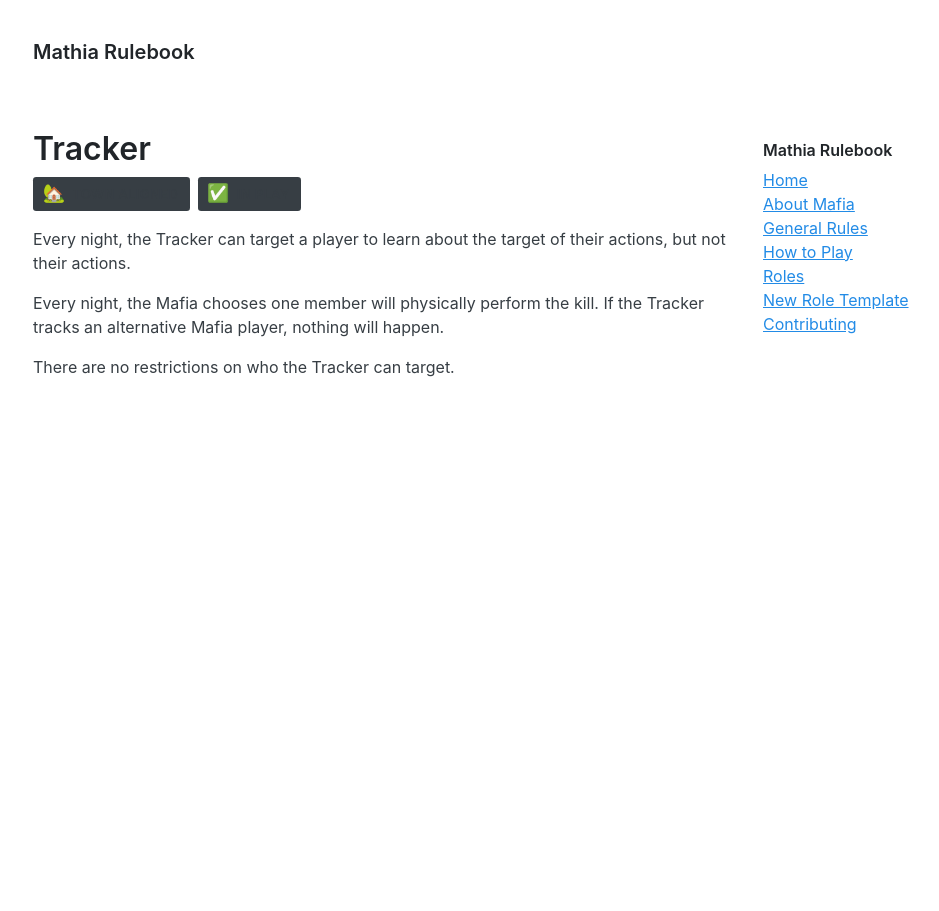
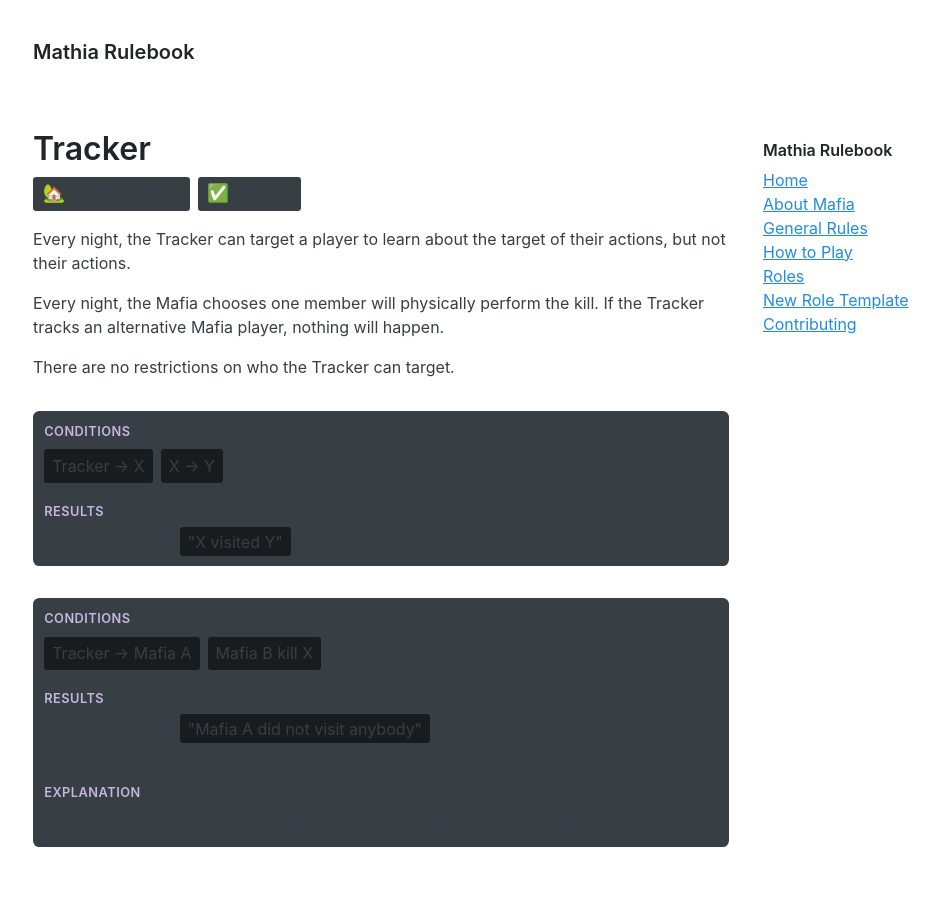
Before and after one commit to olliecheng/mathia-rulebook, a Jekyll site: the page built from roles/tracker.md, in a window 1280 px wide. Shown: the whole page, without its empty margins (151-1090 px from the left). Built offline with Jekyll 4.4.1, drawn with Linux system fonts in a browser that asks for light colours; some web fonts are replaced.

Commit message:
Interactions UI design

```diff
--- /dev/null
+++ b/_includes/interactions.html
@@ -0,0 +1,95 @@
+<div>
+    {% assign interactions = include.content | split: "---" %}
+    {% for interaction in interactions %}
+    {% assign variables = interaction | split: ";" %}
+    <!-- {{variables[0]}} with {{variables[1]}} and {{variables[2]}} -->
+    <!-- <br> -->
+    {% endfor %}
+
+    <div class="interaction">
+        <span class="header">Conditions</span>
+        <div class="interactions-item interactions-blocks-list">
+            <div>Tracker → X</div>
+            <div>X → Y</div>
+        </div>
+
+        <span class="header">Results</span>
+        <ul class="interactions-item interactions-results-list">
+            <li>Tracker is told <span>"X visited Y"</span></li>
+        </ul>
+    </div>
+
+    <div class="interaction">
+        <span class="header">Conditions</span>
+        <div class="interactions-item interactions-blocks-list">
+            <div>Tracker → Mafia A</div>
+            <div>Mafia B kill X</div>
+        </div>
+
+        <span class="header">Results</span>
+        <ul class="interactions-item interactions-results-list">
+            <li>Tracker is told <span>"Mafia A did not visit anybody"</span></li>
+            <li>Player X dies</li>
+        </ul>
+
+        <div style="height: 0.2rem"></div>
+
+        <span class="header">Explanation</span>
+        <div class="interactions-item interactions-explanation">The Tracker did not track the Mafia member who performed
+            the kill (that was Mafia B)</div>
+    </div>
+</div>
+
+<style>
+    .interaction {
+        border-radius: 0.4rem;
+        background: var(--gray-700);
+
+        width: 100%;
+        padding: 0.7rem 0.7rem 0.1rem 0.7rem;
+        margin-top: 2rem;
+    }
+
+    .interaction .header {
+        display: block;
+        margin-bottom: 0.5rem;
+
+        text-transform: uppercase;
+        font-weight: 600;
+        font-size: 0.8rem;
+
+        letter-spacing: 0.03rem;
+
+        /* opacity: 0.8; */
+        color: var(--light-accent-color);
+    }
+
+    .interactions-blocks-list {
+        display: flex;
+        flex-wrap: wrap;
+        margin-bottom: 0.3rem;
+    }
+
+    .interactions-blocks-list>div {
+        margin-right: 0.5rem;
+        margin-bottom: 0.5rem;
+    }
+
+    .interactions-results-list li span,
+    .interactions-blocks-list>div {
+        background: var(--gray-800);
+        padding: 0.3rem 0.5rem;
+        border-radius: 0.2rem;
+    }
+
+    .interactions-results-list {
+        list-style-position: outside;
+        padding-left: 1.5rem;
+    }
+
+    .interactions-explanation {}
+
+    .interactions-item {
+        margin-bottom: 0.7rem;
+    }
+</style>
--- a/roles/tracker.md
+++ b/roles/tracker.md
@@ -11,3 +11,14 @@ Every night, the Tracker can target a player to learn about the target of their
 Every night, the Mafia chooses one member will physically perform the kill. If the Tracker tracks an alternative Mafia player, nothing will happen.
 
 There are no restrictions on who the Tracker can target.
+
+{% capture interactions %}
+Tracker > X, X > Y;
+Tracker returns Y;
+Why not?;
+---
+Tracker > Mafia A, Mafia A > Tracker;
+Tracker returns A;
+AAAA;
+{% endcapture %}
+{% include interactions.html content=interactions %}
```
